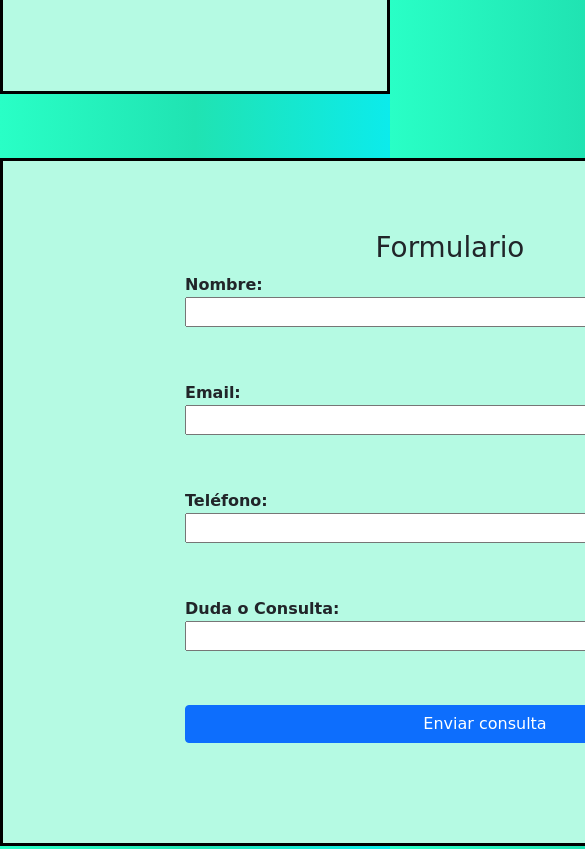
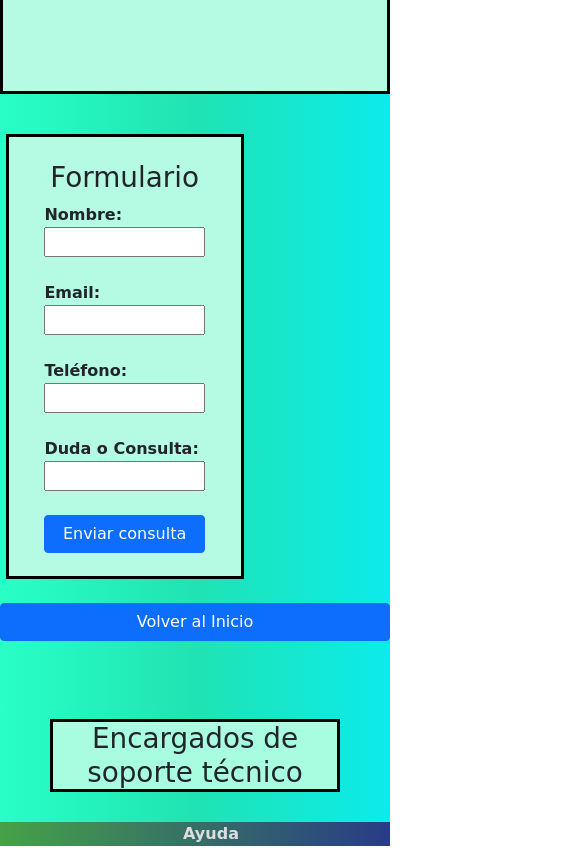
Before and after one commit to BarriosPabloOk/Trabajo-Final-Argentina-Programa, a plain HTML site: page contacto.html in a window 390 px wide. Shown: the part 820-1669 px from the top of the page, 585 px wide, since content can reach past the window. Drawn offline with nearby package versions, Linux system fonts and the light colour scheme; no server answers; a script that the page names is missing; a web font is replaced by a local one.

Commit message:
responsiv div

```diff
--- a/contacto.html
+++ b/contacto.html
@@ -37,19 +37,12 @@
         flex-direction: column;
       }
 
-      label {
-        margin: 0px 30px 0px 100px;
-      }
 
-      input,
-      textarea {
-        margin: 0px 30px 30px 100px;
-        width: 600px;
-      }
       span {
         color: red;
       }
     </style>
+
   </head>
   <body>
     <nav >
@@ -104,14 +97,15 @@
 
     <div class="col-md-2 col-xs-2" style="display: inline-block"></div>
     <div class="col-md-8" style="display: inline-block">
-      <div
+     <div
         style="
-          padding: 70px 70px 70px 70px;
+          padding: 10%;
           text-align: justify;
           background-color: rgb(181, 250, 227);
           border: 3px solid black;
           font-family: Verdana, Geneva, Tahoma, sans-serif;
           font-weight: 5000;
+
         "
       >
         <h1 style="font-family: 'Patua One', cursive; text-align: center">
```
